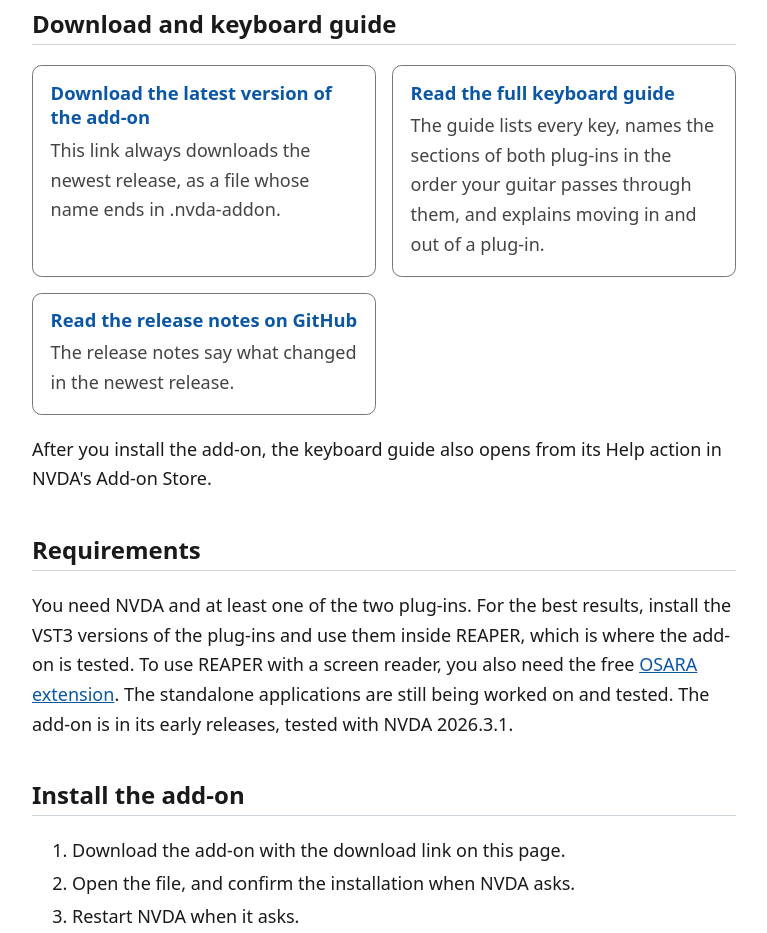
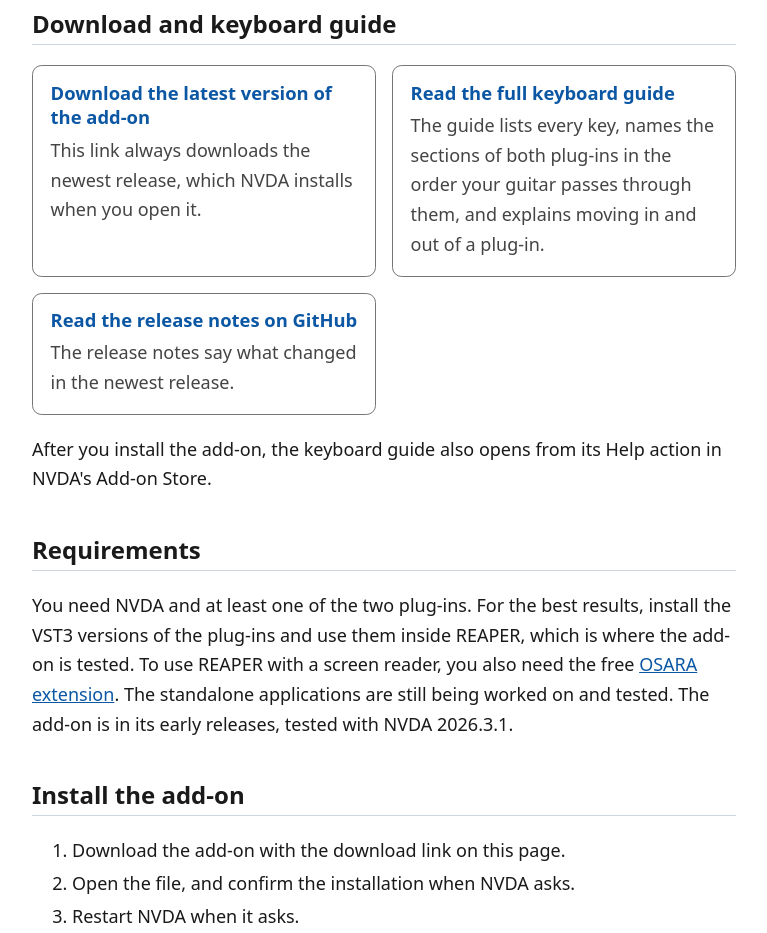
Before and after one commit to oasis1701/accessible-guitar-reference, a plain HTML site: page neuraldsp.html in a window 1280 px wide. Shown: the part 940-1873 px from the top of the page, without its empty margins (256-1023 px from the left). Drawn offline with Linux system fonts and the light colour scheme.

Commit message:
Describe the add-on download without its file extension
Co-Authored-By: Claude Opus 5.5 <noreply@anthropic.com>
Claude-Session: https://claude.ai/code/session_01EZNZEkpqTErSARoiVFsLHp

```diff
--- a/neuraldsp.html
+++ b/neuraldsp.html
@@ -45,7 +45,7 @@
   <ul class="link-cards" role="list">
     <li>
       <p class="link-card-name"><a href="https://github.com/oasis1701/neural-dsp-plugins-accessibility/releases/latest/download/neuralDspPluginsAccessibility.nvda-addon">Download the latest version of the add-on</a></p>
-      <p>This link always downloads the newest release, as a file whose name ends in .nvda-addon.</p>
+      <p>This link always downloads the newest release, which NVDA installs when you open it.</p>
     </li>
     <li>
       <p class="link-card-name"><a href="neural-dsp-keyboard-guide.html">Read the full keyboard guide</a></p>
```
